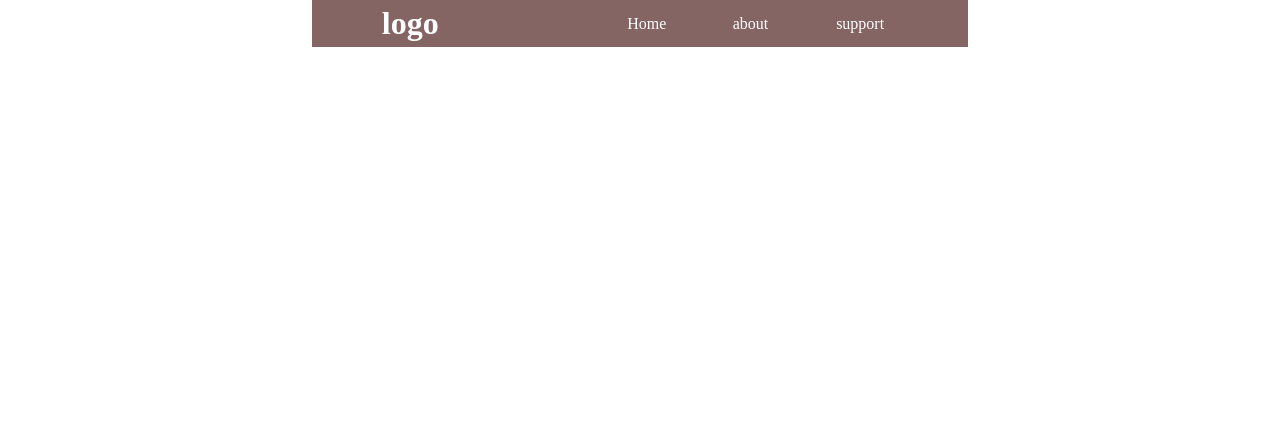
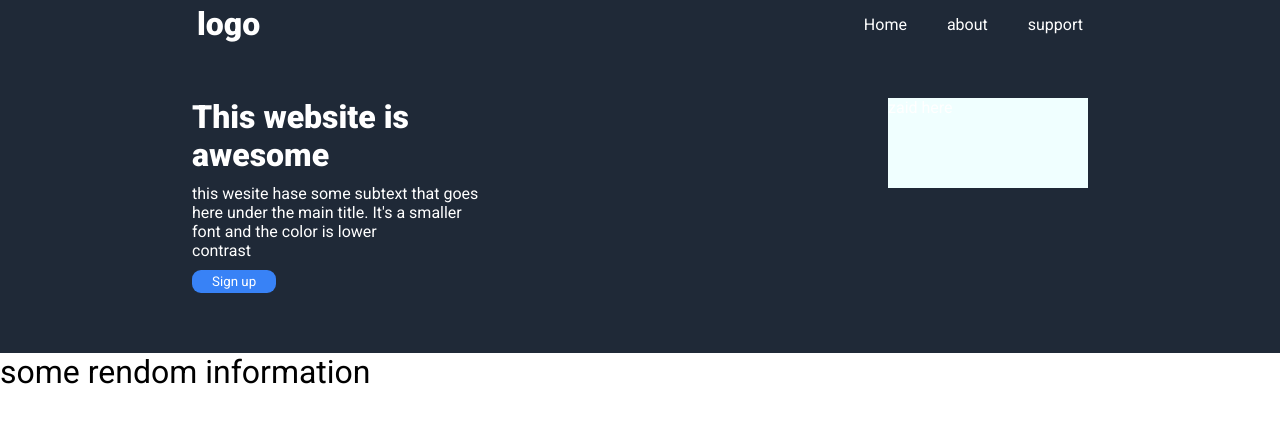
Before and after one commit to ZaidAhmadWeb/portfolio-website1, a plain HTML site: page index.html in a window 1280 px wide. Drawn offline with Linux system fonts and the light colour scheme.

Commit message:
code for header and the awesome text
added all the code for upper part of website is done
also css is been done tell now

```diff
--- a/index.html
+++ b/index.html
@@ -1,12 +1,20 @@
 <!DOCTYPE html>
 <html lang="en">
   <head>
-    <meta charset="UTF-8">
-    <meta name="viewport" content="width=device-width, initial-scale=1.0">
+    <meta charset="UTF-8" />
+    <meta name="viewport" content="width=device-width, initial-scale=1.0" />
     <title>Portfolio Website</title>
-    <link rel="stylesheet" href="indexstyle.css">
+    <link rel="stylesheet" href="indexstyle.css" />
+    <link rel="preconnect" href="https://fonts.googleapis.com" />
+    <link rel="preconnect" href="https://fonts.gstatic.com" crossorigin />
+    <link
+      href="https://fonts.googleapis.com/css2?family=Roboto:ital,wght@0,100;0,300;0,400;0,500;0,700;0,900;1,100;1,300;1,400;1,500;1,700;1,900&display=swap"
+      rel="stylesheet" />
   </head>
+
   <body>
+    <div class="wholeweb">
+      <div id="upperpart">
         <header class="header">
           <h1 class="item" id="logo">logo</h1>
           <ul class="item" id="navegations">
@@ -15,5 +23,29 @@
             <li><a href="#">support</a></li>
           </ul>
         </header>
+        <div class="content" id="upcontent">
+          <div class="textcontent">
+            <h1 class="textitem awesome"
+              >This website is<br />
+              awesome</h1
+            >
+            <p class="textitem para"
+              >this wesite hase some subtext that goes<br> here under the main
+              title. It's a smaller<br> font and the color is lower
+              <br />contrast</p
+            >
+            <button class="textitem button">Sign up</button>
+          </div>
+          <div class="imagecontent">
+            <div style="width: 200px; height: 90px; background-color: azure">
+              zaid here
+            </div>
+          </div>
+        </div>
+      </div>
+      <div class="information">
+        <h1>some rendom information</h1>
+      </div>
+    </div>
   </body>
 </html>
--- a/indexstyle.css
+++ b/indexstyle.css
@@ -1,33 +1,80 @@
 *{
   margin: 0px;
-    margin-left: 10%;
-    margin-right: 10%;
   padding: 0px;
+  font-family: "Roboto", sans-serif;
+  font-weight: 400;
+  font-style: normal;
+}
+.wholeweb {
+  background-color: #1f2937;
 }
 
-.header{
+#upperpart {
+  margin-left: 15%;
+  margin-right: 15%;
+  /* background-color: yellow; */
+}
+
+.header {
   padding: 5px;
-    background-color: rgb(133, 100, 100);
   display: flex;
   justify-content: space-between;
 }
 
-#logo{
+#logo {
+  color: white;
+  font-weight: 800;
+}
+
+#navegations {
+  width: 50%;
+  color: white;
+  display: flex;
+  justify-content: end;
+  list-style: none;
+  align-items: center;
+}
+
+#navegations a {
+  margin-left: 40px;
+  text-decoration: none;
+  color: white;
+}
+
+#upcontent{
+  margin: 50px 0px 50px 0px;
+  display: flex;
+  justify-content: space-between;
+
   color: white;
 
 }
 
-#navegations{
-    width: 50%;
-    margin-right: 50px;
-    color: white;
+.textcontent{
   display: flex;
-    justify-content: space-around;
-    list-style: none;
-    align-items: center;
+  flex-direction: column;
 }
 
-#navegations a{
-    text-decoration: none;
+.textcontent h1{
+  font-weight: 800;
+
+}
+
+.textitem{
+  margin-bottom: 10px;
+}
+
+
+.button{
+  width: fit-content;
+  padding: 4px 20px 4px 20px;
+  background-color: #3882f6;
+  border-radius: 9px;
+  border: none;
   color: white;
 }
+
+
+.information{
+  background-color: white;
+}
```
Lines whose indentation alone changed are shown as unchanged.
